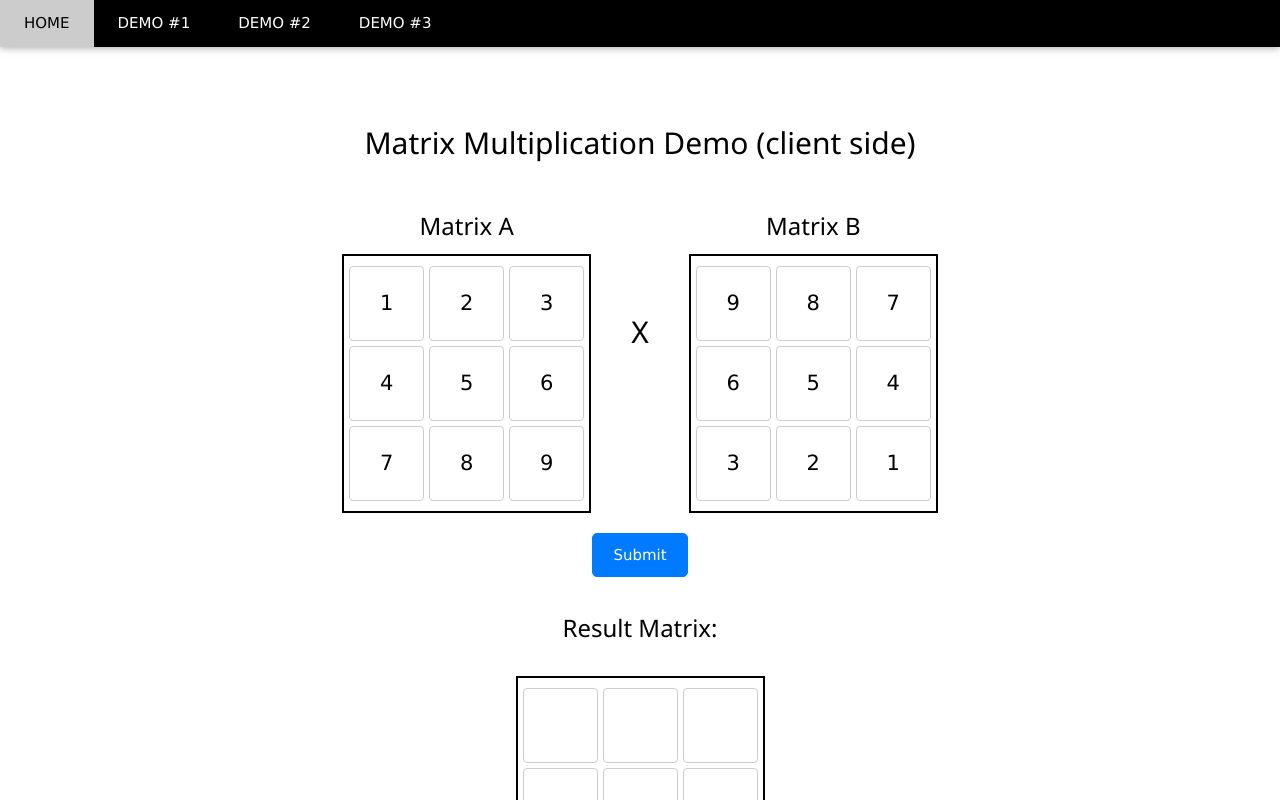
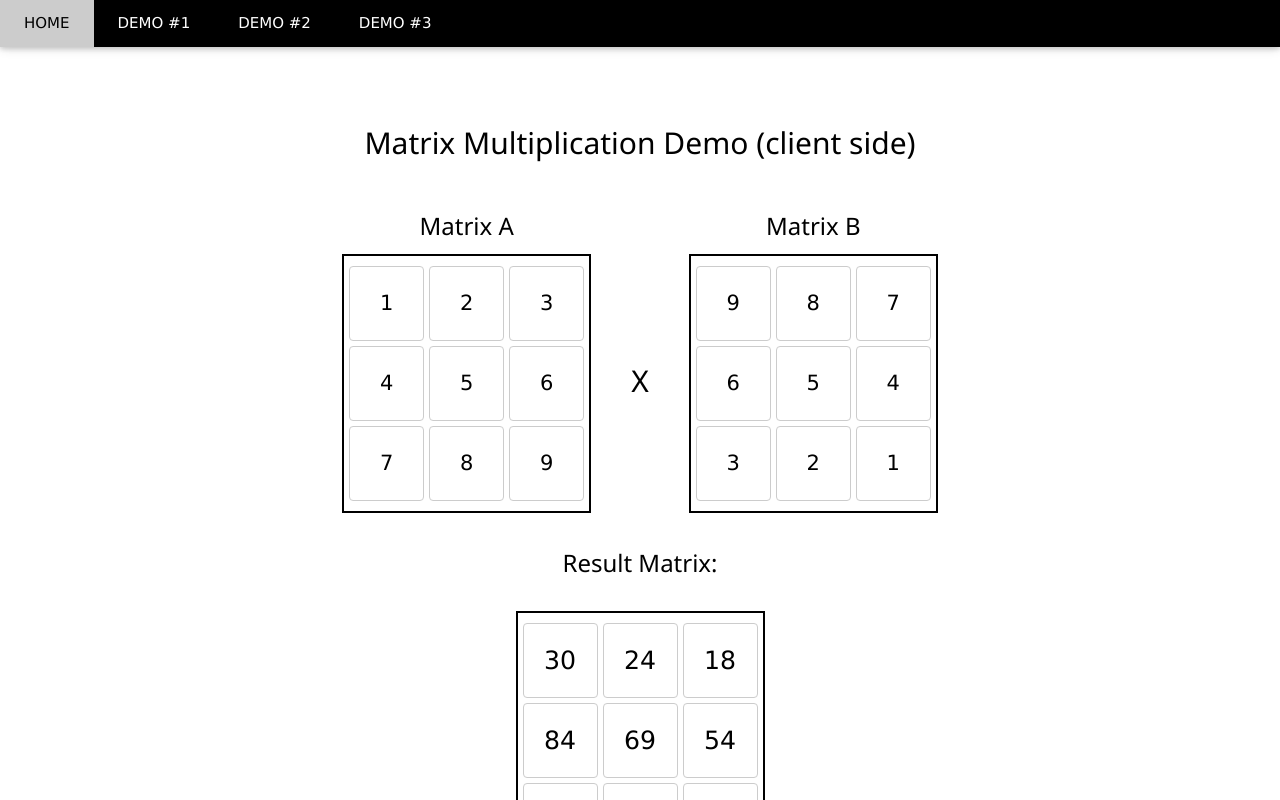
Before and after one commit to mevers303/CSCI3415-Group-2-Project, an Angular app in the folder typescript/client/: page /demo1 in a window 1280 px wide. Shown: the top 800 px of the page. Built offline with nearby package versions, Linux system fonts and the light colour scheme.

Commit message:
* Made the result matrix appear on component load * Made the result matrix compute on keyup instead of 'submit' button * Updated appearance

```diff
--- a/typescript/client/src/app/demo1/demo1.css
+++ b/typescript/client/src/app/demo1/demo1.css
@@ -36,7 +36,7 @@ form {
 .multiply-symbol {
     font-size: 2em;
     align-self: center;
-    margin-top: 111px; /* Adjust as needed for perfect alignment */
+    margin-top: 160px; /* Adjust as needed for perfect alignment */
 }
 
 /* Hides the number input spinners for a cleaner look */
--- a/typescript/client/src/app/demo1/demo1.html
+++ b/typescript/client/src/app/demo1/demo1.html
@@ -6,15 +6,15 @@
         <div>
             <h3>Matrix A</h3>
             <div class="matrix input_matrix">
-                <input type="number" name="matrix1_00" value="1">
-                <input type="number" name="matrix1_01" value="2">
-                <input type="number" name="matrix1_02" value="3">
-                <input type="number" name="matrix1_10" value="4">
-                <input type="number" name="matrix1_11" value="5">
-                <input type="number" name="matrix1_12" value="6">
-                <input type="number" name="matrix1_20" value="7">
-                <input type="number" name="matrix1_21" value="8">
-                <input type="number" name="matrix1_22" value="9">
+                <input type="number" name="matrix1_00" value="1" (keyup)="computeMatrix()">
+                <input type="number" name="matrix1_01" value="2" (keyup)="computeMatrix()">
+                <input type="number" name="matrix1_02" value="3" (keyup)="computeMatrix()">
+                <input type="number" name="matrix1_10" value="4" (keyup)="computeMatrix()">
+                <input type="number" name="matrix1_11" value="5" (keyup)="computeMatrix()">
+                <input type="number" name="matrix1_12" value="6" (keyup)="computeMatrix()">
+                <input type="number" name="matrix1_20" value="7" (keyup)="computeMatrix()">
+                <input type="number" name="matrix1_21" value="8" (keyup)="computeMatrix()">
+                <input type="number" name="matrix1_22" value="9" (keyup)="computeMatrix()">
             </div>
         </div>
 
@@ -24,19 +24,18 @@
         <div>
             <h3>Matrix B</h3>
             <div class="matrix input_matrix">
-                <input type="number" name="matrix2_00" value="9">
-                <input type="number" name="matrix2_01" value="8">
-                <input type="number" name="matrix2_02" value="7">
-                <input type="number" name="matrix2_10" value="6">
-                <input type="number" name="matrix2_11" value="5">
-                <input type="number" name="matrix2_12" value="4">
-                <input type="number" name="matrix2_20" value="3">
-                <input type="number" name="matrix2_21" value="2">
-                <input type="number" name="matrix2_22" value="1">
+                <input type="number" name="matrix2_00" value="9" (keyup)="computeMatrix()">
+                <input type="number" name="matrix2_01" value="8" (keyup)="computeMatrix()">
+                <input type="number" name="matrix2_02" value="7" (keyup)="computeMatrix()">
+                <input type="number" name="matrix2_10" value="6" (keyup)="computeMatrix()">
+                <input type="number" name="matrix2_11" value="5" (keyup)="computeMatrix()">
+                <input type="number" name="matrix2_12" value="4" (keyup)="computeMatrix()">
+                <input type="number" name="matrix2_20" value="3" (keyup)="computeMatrix()">
+                <input type="number" name="matrix2_21" value="2" (keyup)="computeMatrix()">
+                <input type="number" name="matrix2_22" value="1" (keyup)="computeMatrix()">
             </div>
         </div>
     </div>
-    <button type="submit" (click)="computeMatrix()">Submit</button>
 </form>
 
 <!-- Result 3x3 Matrix -->
--- a/typescript/client/src/app/demo1/demo1.ts
+++ b/typescript/client/src/app/demo1/demo1.ts
@@ -1,7 +1,10 @@
-import { Component } from '@angular/core';
+import { Component, OnInit } from '@angular/core';
 
+// verbosity flag
 const verbose: boolean = false;
 
+
+// 3x3 matrix class
 class Matrix {
     public values: number[][];
 
@@ -14,22 +17,27 @@ class Matrix {
 }
 
 
-
+// Angular component definition
 @Component({
   selector: 'app-demo1',
   imports: [],
   templateUrl: './demo1.html',
   styleUrl: './demo1.css',
 })
-export class Demo1 {
+export class Demo1 implements OnInit {
 
+
+    // multiply two 3x3 matrices
     protected multiplyMatrices(m1: Matrix, m2: Matrix): Matrix {
+
+        // matrix to hold result
         const result: number[][] = [
             [0, 0, 0],
             [0, 0, 0],
             [0, 0, 0]
         ];
 
+        // do matrix multiplication
         for (let i = 0; i < 3; i++) {
             for (let j = 0; j < 3; j++) {
                 for (let k = 0; k < 3; k++) {
@@ -38,10 +46,12 @@ export class Demo1 {
             }
         }
 
+        // return result matrix
         return new Matrix(result);
     }
 
 
+    // compute the result matrix and display it
     public computeMatrix(): void {
 
         if (verbose) console.log('Computing matrix...');
@@ -72,4 +82,10 @@ export class Demo1 {
 
     }
 
+
+    // pupulate the result matrix on component initialization
+    public ngOnInit(): void {
+        this.computeMatrix();
+    }
+
 }
```
